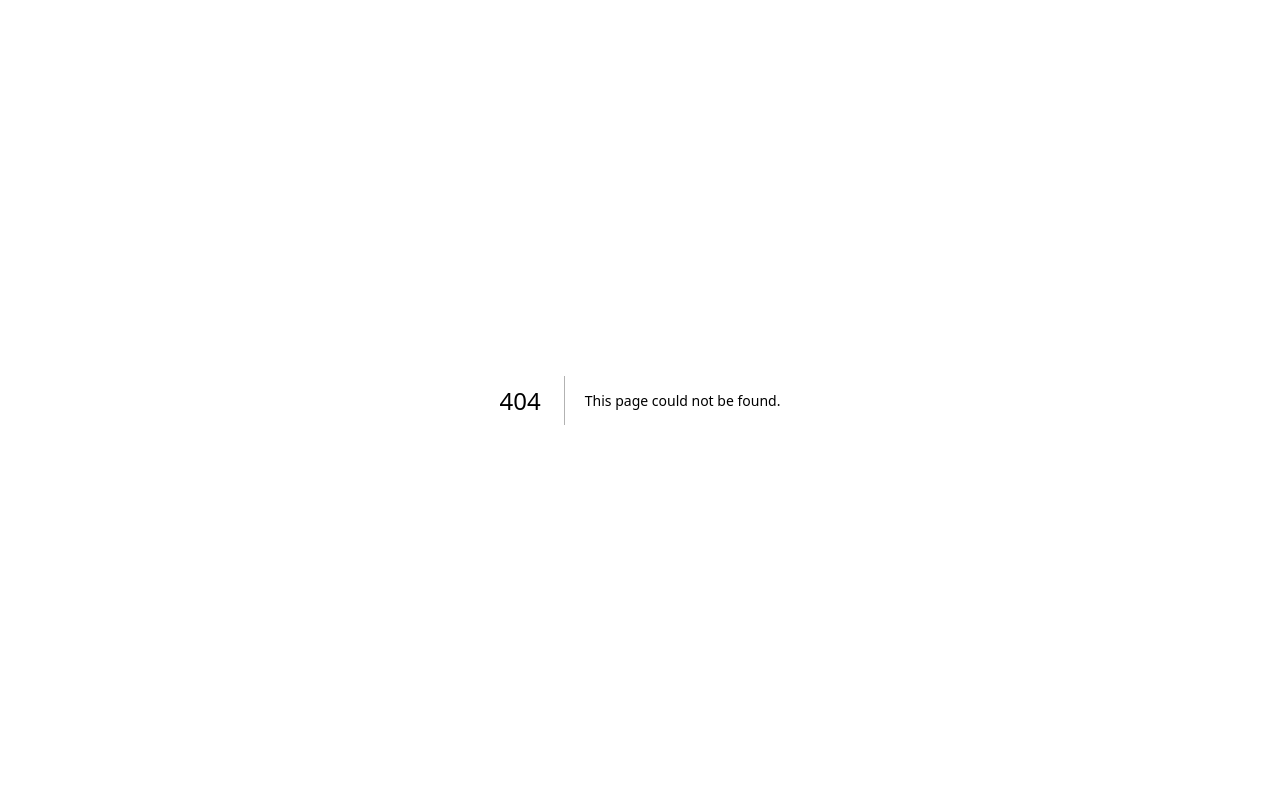
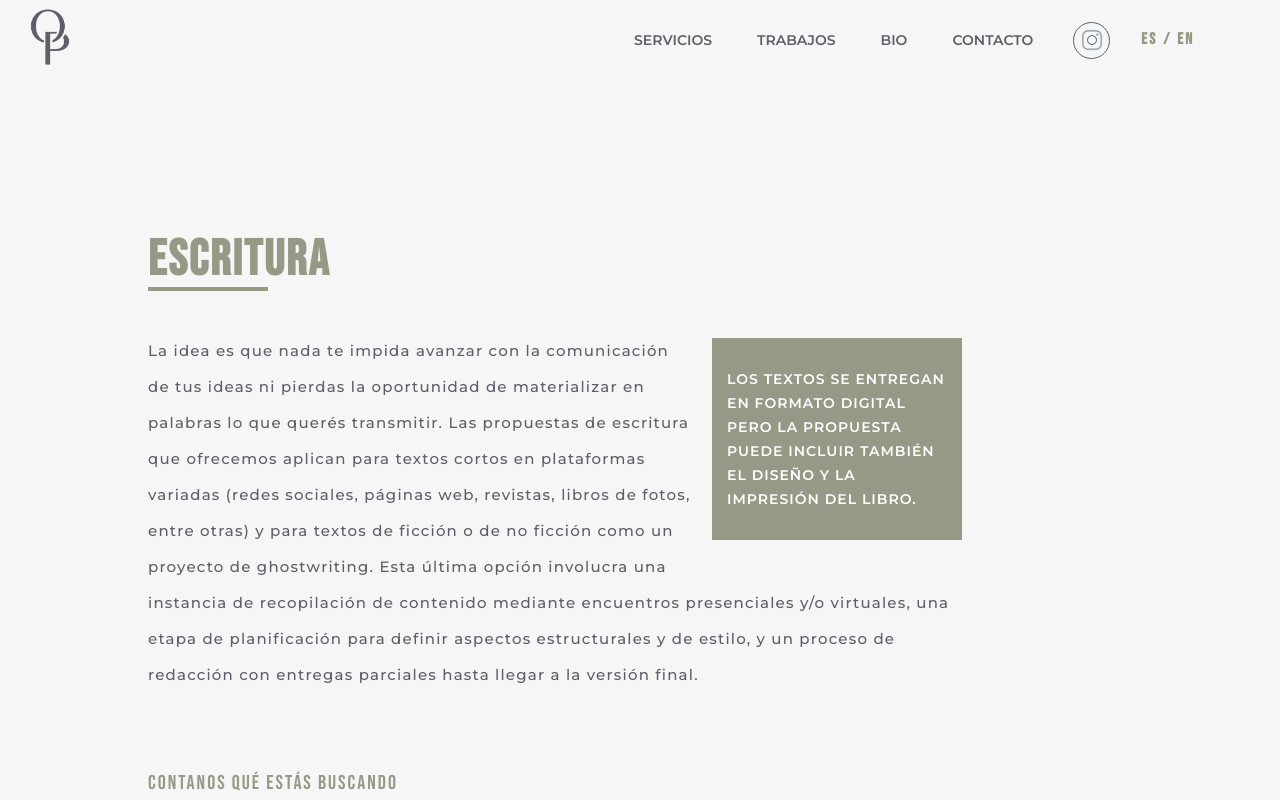
Before and after one commit to DoloresPolito/olivianext2, a Next.js app: page /writing in a window 1280 px wide. Before the commit this address had no page. Shown: the top 800 px of the page. Built offline with nearby package versions, Linux system fonts and the light colour scheme; a web font is replaced by a local one.

Commit message:
editing and writing pages

```diff
--- /dev/null
+++ b/src/pages/writing.js
@@ -0,0 +1,191 @@
+import styled from "styled-components";
+import { motion } from "framer-motion";
+import Footer from "../sections/Footer";
+import Link from "next/link";
+import Navbar from "../components/Navbar"
+const Writing2 = (props) => {
+  return (
+    <Page>
+      <motion.div
+        initial={{ opacity: 0 }}
+        animate={{ opacity: 1 }}
+        exit={{ opacity: 0 }}
+        transition={{ duration: 0.75, ease: "easeOut" }}
+      >
+           <Navbar info={props.navbar}/>
+        <WritingSection>
+          <WritingSection>
+            <section>
+              <H2
+                initial={{ y: "-40%" }}
+                animate={{ y: 0 }}
+                transition={{ duration: 0.5, delay: 0.5 }}
+              >
+                {props.writing.title}
+              </H2>
+              <BoldLine
+                initial={{ opacity: 0 }}
+                animate={{ opacity: 1 }}
+                transition={{ duration: 1.5, ease: "easeIn" }}
+              />
+
+              <Parrafo>
+                <div>
+                  <BoxText>{props.writing.text3}</BoxText>{" "}
+                </div>
+                <p> {props.writing.text}</p>
+              </Parrafo>
+
+              <Link href="/contact">
+                <Text3
+                  initial={{ x: "-30vw" }}
+                  animate={{ x: 0 }}
+                  transition={{
+                    duration: 0.5,
+                    bounce: 0.1,
+                  }}
+                >
+                  {props.writing.text2}
+                </Text3>
+              </Link>
+            </section>
+          </WritingSection>
+        </WritingSection>
+      </motion.div>
+      <Footer view="writing" info={props.footer} />
+    </Page>
+  );
+};
+
+export async function getStaticProps({ locale }) {
+  const response = await import(`../lang/${locale}.json`);
+
+  return {
+    props: {
+      writing: response.default.writing,
+      footer: response.default.footer,
+      navbar: response.default.navbar,
+    },
+  };
+}
+
+const Page = styled.div`
+  height: 100%;
+  width: 100%;
+`;
+
+const WritingSection = styled.div`
+  width: 100%;
+  padding-top: 60px;
+  padding-bottom: 80px;
+  display: flex;
+  flex-direction: column;
+  color: #5f5f67;
+  height: auto;
+  background-color: #f6f6f6;
+  justify-content: center;
+
+  section {
+    width: 80%;
+    margin: 0 auto;
+  }
+`;
+
+const H2 = styled(motion.h2)`
+  color: #959985;
+  font-family: "Bebas Neue", cursive;
+  font-weight: 600;
+  letter-spacing: 2px;
+  font-size: 50px;
+  margin-top: 30px;
+  margin-left: 20px;
+`;
+
+const BoldLine = styled(motion.div)`
+  border-top: 4px solid #959985;
+  height: 2px;
+  max-width: 120px;
+  margin-top: -45px;
+  margin-bottom: 15px;
+  margin-left: 20px;
+`;
+
+const Text3 = styled(motion.p)`
+  font-family: "Bebas Neue", cursive;
+  font-size: 20px;
+  line-height: 30px;
+  letter-spacing: 2px;
+  font-weight: 400;
+  padding-top: 10px;
+  color: #959985;
+  width: 600px;
+  text-align: justify;
+  margin-top: 30px;
+  text-transform: uppercase;
+  cursor: pointer;
+  flex-shrink: 0;
+  max-width: 100%;
+  margin-left: 20px;
+
+  @media only screen and (max-width: 700px) {
+    font-size: 16px;
+  }
+
+  :hover {
+    font-weight: 500;
+  }
+`;
+
+const BoxText = styled.p`
+  font-family: "Montserrat", sans-serif;
+  font-size: 14px;
+  line-height: 24px;
+  letter-spacing: 1px;
+  font-weight: 600;
+  padding-top: 0px;
+  color: #fefefe;
+  text-align: left;
+  text-transform: uppercase;
+  padding: 15px;
+  @media only screen and (max-width: 700px) {
+    font-size: 12px;
+  }
+`;
+
+const Parrafo = styled.div`
+  width: 1040;
+  height: 440;
+  padding: 20px 20px;
+  font-size: 15px;
+  line-height: 1.5;
+  border-radius: 5px;
+
+  font-family: "Montserrat", sans-serif;
+  font-size: 15px;
+  line-height: 36px;
+  letter-spacing: 1.2px;
+  font-weight: 500;
+  padding-top: 10px;
+  color: #5f5f67;
+  margin-right: 150px;
+
+  @media only screen and (max-width: 700px) {
+    font-size: 13px;
+    line-height: 32px;
+    margin-right: 0px;
+  }
+
+  div {
+    width: 250px;
+    height: auto;
+    float: right !important;
+    background-color: #959985;
+    color: white;
+    margin: 20px;
+
+    @media only screen and (max-width: 500px) {
+      width: 100%;
+    }
+  }
+`;
+export default Writing2;
```
Also changed, not shown: src/pages/editing.js (added, +225 -0 lines).
